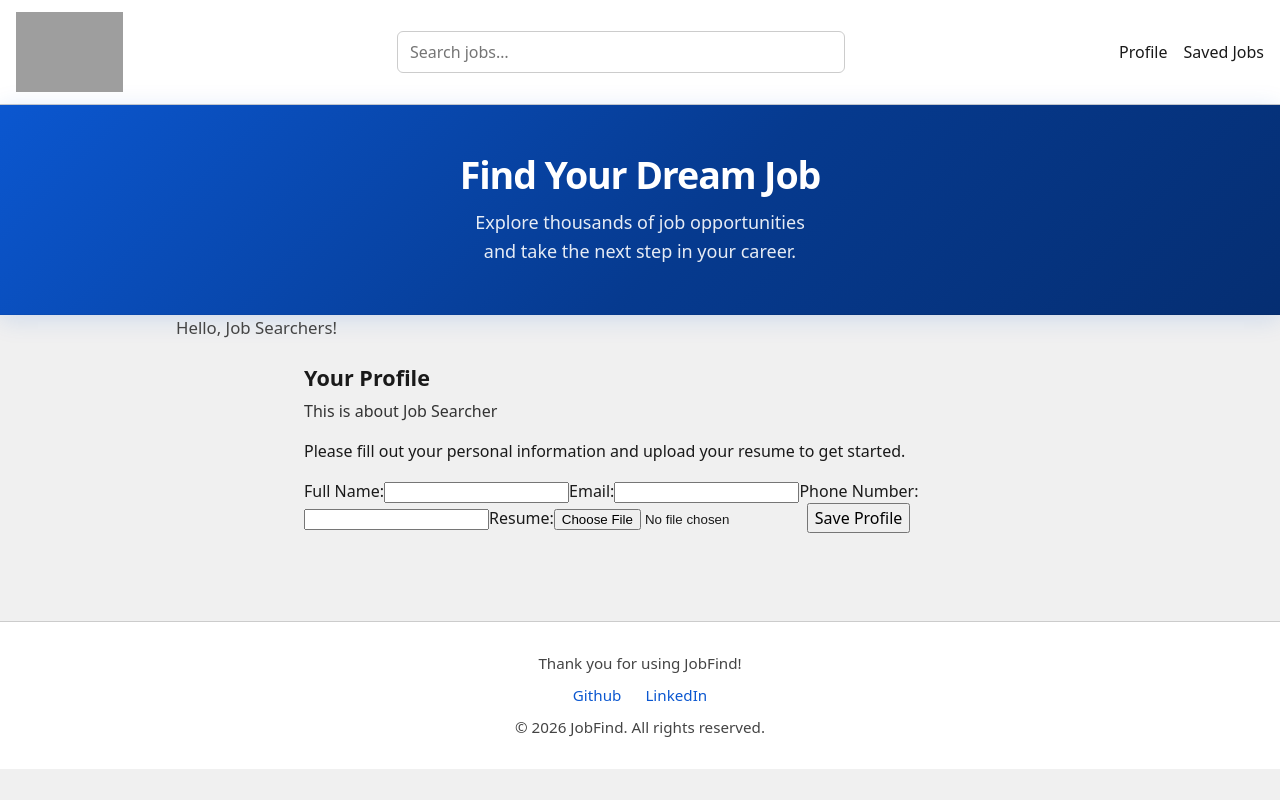
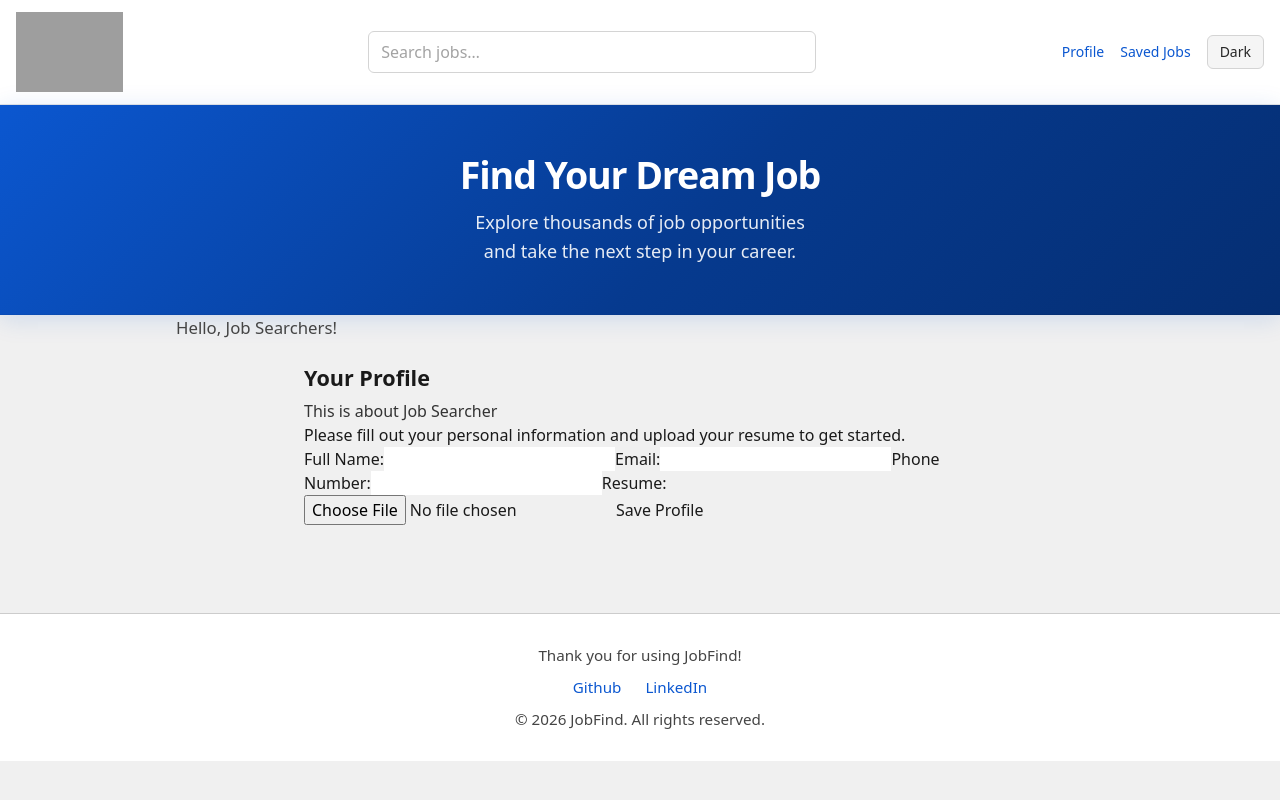
Before and after one commit to Neha-Codes295/job-find, a React (Vite) app: page /profile in a window 1280 px wide. Built offline with nearby package versions, Linux system fonts and the light colour scheme; grey boxes are pictures that could not be loaded.

Commit message:
filters, dark mode toggle, tailwind

```diff
--- a/package.json
+++ b/package.json
@@ -15,6 +15,8 @@
     "react-router-dom": "^6.30.3"
   },
   "devDependencies": {
-    "parcel": "^2.16.4"
+    "parcel": "^2.16.4",
+    "postcss": "^8.5.10",
+    "tailwindcss": "^3.4.19"
   }
 }
--- /dev/null
+++ b/postcss.config.js
@@ -0,0 +1,5 @@
+module.exports = {
+  plugins: {
+    tailwindcss: {},
+  },
+};
--- a/src/App.js
+++ b/src/App.js
@@ -1,4 +1,4 @@
-import React, { useState } from "react";
+import React, { useState, useLayoutEffect } from "react";
 import ReactDOM from "react-dom/client";
 import "./index.css";
 import Header from "./Header";
@@ -10,14 +10,41 @@ import { createBrowserRouter, RouterProvider, Outlet } from "react-router-dom";
 import Hero from "./Hero";
 import Footer from "./Footer";
 
+const THEME_KEY = "jobfind-theme";
+
 const AppLayout = () => {
     const [searchQuery, setSearchQuery] = useState("");
+    const [darkMode, setDarkMode] = useState(() => {
+        try {
+            return localStorage.getItem(THEME_KEY) === "dark";
+        } catch {
+            return false;
+        }
+    });
+
+    useLayoutEffect(() => {
+        document.documentElement.classList.toggle("dark", darkMode);
+    }, [darkMode]);
+
+    const toggleDarkMode = () => {
+        setDarkMode((prev) => {
+            const next = !prev;
+            try {
+                localStorage.setItem(THEME_KEY, next ? "dark" : "light");
+            } catch {
+                /* ignore */
+            }
+            return next;
+        });
+    };
 
     return (
         <>
             <Header
                 searchQuery={searchQuery}
                 onSearchQueryChange={setSearchQuery}
+                darkMode={darkMode}
+                onToggleDarkMode={toggleDarkMode}
             />
             <Hero />
             <main className="shell">
--- a/src/Body.js
+++ b/src/Body.js
@@ -11,6 +11,7 @@ const Body = () => {
   const [error, setError] = useState(null);
 
   const [selectedCategory, setSelectedCategory] = useState("");
+  const [selectedJobType, setSelectedJobType] = useState("");
   const [remoteOnly, setRemoteOnly] = useState(false);
 
   const { searchQuery = "", onSearchQueryChange } = useOutletContext() || {};
@@ -74,6 +75,13 @@ const Body = () => {
     );
   }
 
+  if (selectedJobType) {
+    list = list.filter(
+      (job) =>
+        (job.job_type || "").toLowerCase() === selectedJobType.toLowerCase()
+    );
+  }
+
   if (remoteOnly) {
     list = list.filter((job) => {
       const loc = (job.candidate_required_location || "").toLowerCase();
@@ -90,8 +98,13 @@ const Body = () => {
     setSelectedCategory(e.target.value);
   };
 
+  const handleJobTypeChange = (e) => {
+    setSelectedJobType(e.target.value);
+  };
+
   const clearFilters = () => {
     setSelectedCategory("");
+    setSelectedJobType("");
     setRemoteOnly(false);
     onSearchQueryChange?.("");
   };
@@ -101,6 +114,8 @@ const Body = () => {
       <Filter
         selectedCategory={selectedCategory}
         onCategoryChange={handleCategoryChange}
+        selectedJobType={selectedJobType}
+        onJobTypeChange={handleJobTypeChange}
         remoteOnly={remoteOnly}
         onRemoteOnlyChange={setRemoteOnly}
         onClearFilters={clearFilters}
--- a/src/Filter.js
+++ b/src/Filter.js
@@ -1,3 +1,13 @@
+const JOB_TYPES = [
+  { value: "", label: "All job types" },
+  { value: "full_time", label: "Full-time" },
+  { value: "part_time", label: "Part-time" },
+  { value: "contract", label: "Contract" },
+  { value: "freelance", label: "Freelance" },
+  { value: "internship", label: "Internship" },
+  { value: "other", label: "Other" },
+];
+
 const CATEGORIES = [
   { value: "", label: "All categories" },
   { value: "Software Development", label: "Software development" },
@@ -23,6 +33,8 @@ const CATEGORIES = [
 const Filter = ({
   selectedCategory,
   onCategoryChange,
+  selectedJobType,
+  onJobTypeChange,
   remoteOnly,
   onRemoteOnlyChange,
   onClearFilters,
@@ -37,6 +49,17 @@ const Filter = ({
         >
           {CATEGORIES.map(({ value, label }) => (
             <option key={value || "all"} value={value}>
+              {label}
+            </option>
+          ))}
+        </select>
+      </label>
+
+      <label className="job-filters__field">
+        <span className="job-filters__label">Job type</span>
+        <select value={selectedJobType} onChange={onJobTypeChange}>
+          {JOB_TYPES.map(({ value, label }) => (
+            <option key={value || "all-types"} value={value}>
               {label}
             </option>
           ))}
--- a/src/Header.js
+++ b/src/Header.js
@@ -1,32 +1,59 @@
 import { LOGO_URL } from "../utils/constants";
 import { Link } from "react-router-dom";
 
-const Header = ({ searchQuery, onSearchQueryChange }) => {
+const Header = ({
+  searchQuery,
+  onSearchQueryChange,
+  darkMode,
+  onToggleDarkMode,
+}) => {
   return (
-        <div className="header">
-            <div className="logo">
-                <a href="/">
-                    <img src={LOGO_URL} alt="Logo" />
-                </a>
-            </div>
+    <header className="flex flex-wrap items-center justify-between gap-3 border-b border-neutral-200 bg-white px-4 py-3 dark:border-neutral-700 dark:bg-neutral-900">
+      <Link to="/" className="shrink-0">
+        <img
+          src={LOGO_URL}
+          alt="JobFind"
+          className="block h-16 w-auto md:h-20"
+        />
+      </Link>
 
-            <div className="search-row header-search">
-                <div className="search-bar">
+      <div className="order-3 flex w-full min-w-0 flex-[1_1_100%] justify-center sm:order-none sm:flex-[1_1_12rem] sm:max-w-md">
         <input
           type="search"
           placeholder="Search jobs…"
           value={searchQuery}
           onChange={(e) => onSearchQueryChange(e.target.value)}
           aria-label="Search jobs"
+          className="w-full rounded-md border border-neutral-300 bg-white px-3 py-2 text-neutral-900 placeholder:text-neutral-400 focus:outline focus:outline-2 focus:outline-offset-1 focus:outline-blue-600 dark:border-neutral-600 dark:bg-neutral-800 dark:text-neutral-100 dark:placeholder:text-neutral-500 dark:focus:outline-blue-400"
         />
       </div>
+
+      <div className="flex shrink-0 flex-wrap items-center gap-3 sm:gap-4">
+        <nav className="flex items-center gap-4 text-sm font-medium text-neutral-800 dark:text-neutral-200">
+          <Link
+            to="/profile"
+            className="no-underline hover:underline"
+          >
+            Profile
+          </Link>
+          <Link
+            to="/saved-jobs"
+            className="no-underline hover:underline"
+          >
+            Saved Jobs
+          </Link>
+        </nav>
+        <button
+          type="button"
+          onClick={onToggleDarkMode}
+          className="rounded-md border border-neutral-300 bg-neutral-100 px-3 py-1.5 text-sm font-medium text-neutral-800 hover:bg-neutral-200 dark:border-neutral-600 dark:bg-neutral-800 dark:text-neutral-100 dark:hover:bg-neutral-700"
+          aria-pressed={darkMode}
+          aria-label={darkMode ? "Use light mode" : "Use dark mode"}
+        >
+          {darkMode ? "Light" : "Dark"}
+        </button>
       </div>
-
-            <div className="nav">
-                <Link to="/profile">Profile</Link>
-                <Link to="/saved-jobs">Saved Jobs</Link>
-            </div>
-        </div>
+    </header>
   );
 };
 
--- a/src/index.css
+++ b/src/index.css
@@ -1,3 +1,7 @@
+@tailwind base;
+@tailwind components;
+@tailwind utilities;
+
 * {
   box-sizing: border-box;
 }
@@ -109,69 +113,6 @@ a:hover {
   font-size: 0.95rem;
   color: #555;
   word-break: break-word;
-}
-
-.header {
-  display: flex;
-  align-items: center;
-  justify-content: space-between;
-  flex-wrap: wrap;
-  gap: 0.75rem;
-  padding: 0.75rem 1rem;
-  background: #fff;
-  border-bottom: 1px solid #ccc;
-}
-
-.logo img {
-  display: block;
-  height: 80px;
-  width: auto;
-}
-
-.nav a {
-  color: #1a1a1a;
-  margin-right: 1rem;
-  text-decoration: none;
-  font-weight: 500;
-}
-
-.nav a:hover {
-  text-decoration: underline;
-}
-
-.nav a:last-child {
-  margin-right: 0;
-}
-
-.header .header-search {
-  margin-bottom: 0;
-  flex: 1 1 12rem;
-  justify-content: center;
-}
-
-.search-row {
-  display: flex;
-  justify-content: center;
-  margin-bottom: 1rem;
-}
-
-.search-bar {
-  width: 100%;
-  max-width: 28rem;
-}
-
-.search-bar input {
-  width: 100%;
-  padding: 0.5rem 0.75rem;
-  font: inherit;
-  border: 1px solid #ccc;
-  border-radius: 6px;
-  background: #fff;
-}
-
-.search-bar input:focus {
-  outline: 2px solid #0b57d0;
-  outline-offset: 1px;
 }
 
 .jobs-page {
@@ -361,6 +302,10 @@ img.job-logo {
     animation: none;
     background: #e8e8e8;
   }
+
+  .dark .shimmer-card {
+    background: #262626;
+  }
 }
 
 /* Footer */
@@ -501,3 +446,146 @@ button {
 .job-list.saved-jobs__list:empty::before {
   content: "No saved jobs yet. Open a job on the home page and use Save Job to add it here.";
 }
+
+/* Dark mode: html gets class "dark" from theme toggle */
+.dark body {
+  background: #171717;
+  color: #e5e5e5;
+}
+
+.dark a {
+  color: #7cb4ff;
+}
+
+.dark .site-greeting {
+  color: #a3a3a3;
+}
+
+.dark .page-lead,
+.dark .error-detail {
+  color: #a3a3a3;
+}
+
+.dark .page h1 {
+  color: #fafafa;
+}
+
+.dark .state-message {
+  border-color: #404040;
+  background: #262626;
+  color: #e5e5e5;
+}
+
+.dark .hero {
+  border-bottom-color: rgba(255, 255, 255, 0.08);
+}
+
+.dark .job-filters__label {
+  color: #d4d4d4;
+}
+
+.dark .job-filters select,
+.dark .job-filters__clear {
+  border-color: #525252;
+  background: #262626;
+  color: #e5e5e5;
+}
+
+.dark .job-filters__clear:hover {
+  background: #404040;
+  border-color: #737373;
+}
+
+.dark .job-card {
+  border-color: #404040;
+  background: #262626;
+}
+
+.dark .job-card h4,
+.dark .job-card p {
+  color: #a3a3a3;
+}
+
+.dark .tag {
+  border-color: #525252;
+  background: #171717;
+  color: #d4d4d4;
+}
+
+.dark .job-card a {
+  color: #7cb4ff;
+}
+
+.dark .shimmer-card {
+  border-color: #404040;
+  background: linear-gradient(
+    90deg,
+    #262626 0%,
+    #404040 45%,
+    #262626 90%
+  );
+  background-size: 200% 100%;
+  animation: shimmer-sweep 1.4s ease-in-out infinite;
+}
+
+.dark .footer {
+  background: #262626;
+  border-top-color: #404040;
+  color: #a3a3a3;
+}
+
+.dark .footer a {
+  color: #7cb4ff;
+}
+
+.dark .save-button {
+  color: #e5e5e5;
+  background: #262626;
+  border-color: #525252;
+}
+
+.dark .save-button:hover {
+  background: #404040;
+  border-color: #737373;
+}
+
+.dark .saved-jobs__header {
+  border-bottom-color: #404040;
+}
+
+.dark .saved-jobs__header h1 {
+  color: #fafafa;
+}
+
+.dark .saved-jobs__header .page-lead {
+  color: #a3a3a3;
+}
+
+.dark .job-list.saved-jobs__list:empty {
+  border-color: #525252;
+  background: #262626;
+  color: #a3a3a3;
+}
+
+.dark .profile-form label {
+  color: #d4d4d4;
+}
+
+.dark .profile-form input[type="text"],
+.dark .profile-form input[type="email"],
+.dark .profile-form input[type="tel"] {
+  border-color: #525252;
+  background: #262626;
+  color: #e5e5e5;
+}
+
+.dark .profile-card {
+  border: 1px solid #404040;
+  border-radius: 8px;
+  padding: 1rem;
+  background: #262626;
+}
+
+.dark .profile-card p {
+  color: #e5e5e5;
+}
--- /dev/null
+++ b/tailwind.config.js
@@ -0,0 +1,9 @@
+/** @type {import('tailwindcss').Config} */
+module.exports = {
+  content: ["./index.html", "./src/**/*.{js,jsx}"],
+  darkMode: "class",
+  theme: {
+    extend: {},
+  },
+  plugins: [],
+};
```
Also changed, not shown: src/Contact.js (deleted, +0 -15 lines), 2 other files (tests, documents, lock files or other folders). Lines whose indentation alone changed are shown as unchanged.
